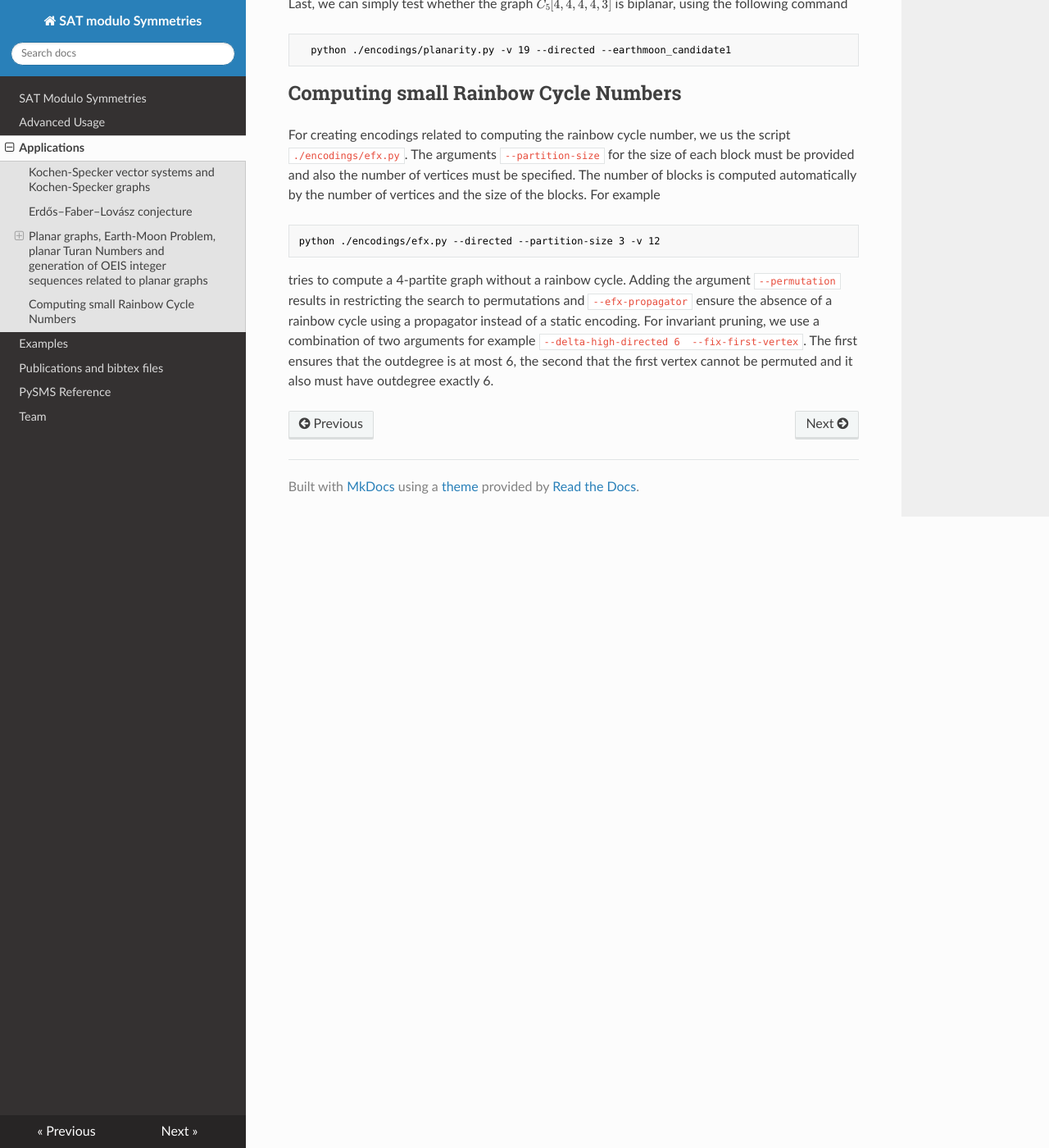
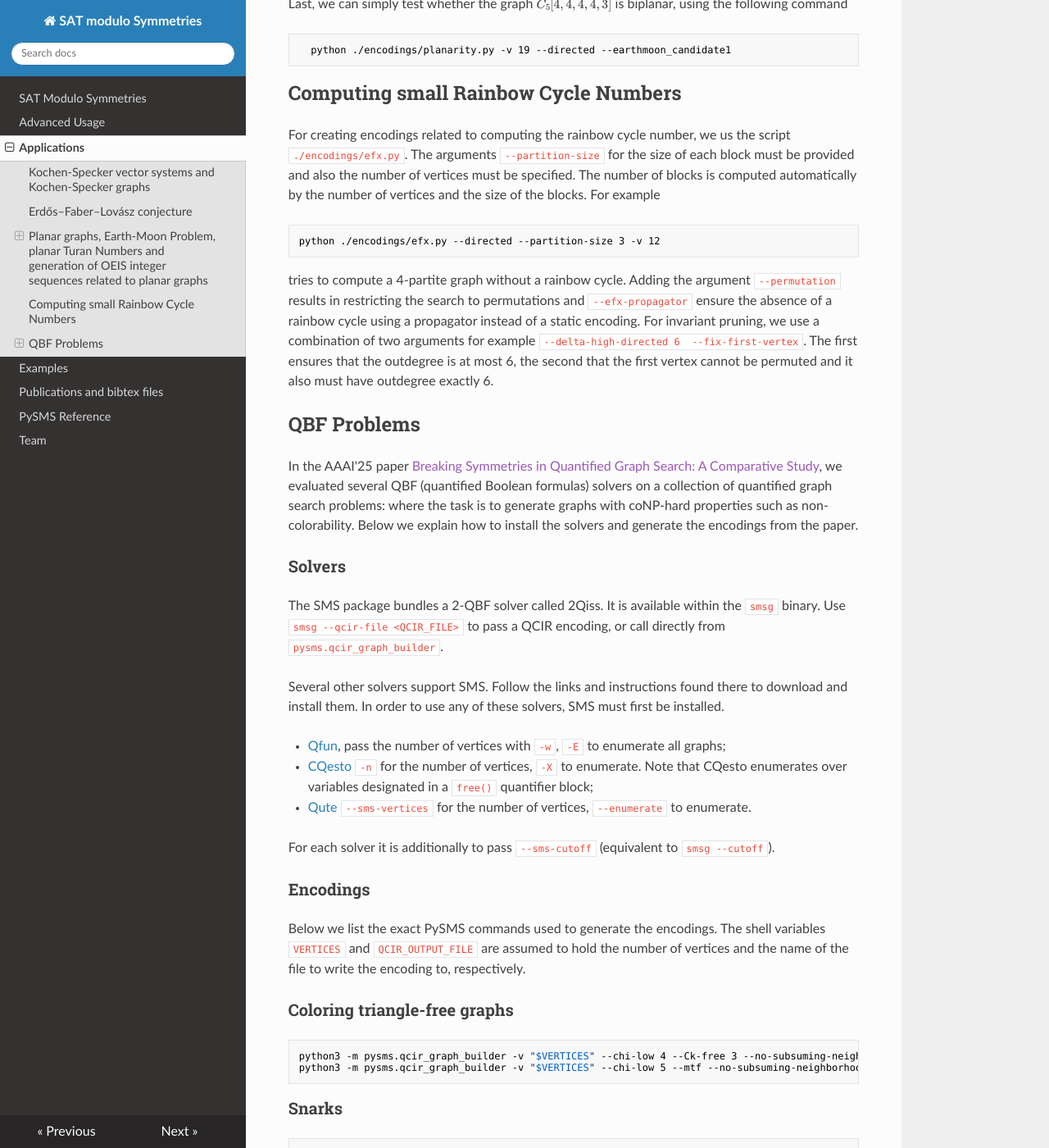
Before and after one commit to markirch/sat-modulo-symmetries, an MkDocs documentation site: the page built from docs/applications.md, in a window 1280 px wide and 1400 px high, scrolled down 3852 px. Shown: the whole window at 82% size. Built offline with MkDocs 1.6.1, drawn with Linux system fonts in a browser that asks for light colours; nearby versions of some CDN libraries; some of the changed text lies outside the part shown.

Commit message:
QBF docs

````diff
--- a/docs/applications.md
+++ b/docs/applications.md
@@ -2,25 +2,25 @@
 
 ## Kochen-Specker vector systems and Kochen-Specker graphs
 
-In the paper "Co-Certificate Learning with SAT Modulo Symmetries"([link](https://www.ijcai.org/proceedings/2023/0216.pdf)) we generated so called Kochen-Specker candidate graphs (short KS-candidates).
+In the paper [Co-Certificate Learning with SAT Modulo Symmetries](https://www.ijcai.org/proceedings/2023/0216.pdf) we generated so-called Kochen-Specker candidate graphs (short KS-candidates).
 The script `./encodings/kochen_specker.py` can be used to reproduce the results.
 
 The following command can be used to generate all KS-candidates with 19 vertices:
 
-```python
+```bash
     python ./encodings/kochen_specker.py -v 19 --all-graphs
 ```
 
 To generate cubes, we can use the arguments `--assignment-cutoff-prerun-time` which gives the time spend in seconds before cubing,  and `--assignment-cutoff`, which gives the minimal number of edge variables, which must be assigned for a cube.
 
-```python
+```bash
     python ./encodings/kochen_specker.py -v 22 --all-graphs --args-SMS "--assignment-cutoff-prerun-time 5 --assignment-cutoff 110"
 ```
 
 The previous command produces cubes for 22 vertices.
 To solve the problem with the cubes stored in the file `cubeFile`, we use the following command:
 
-```python
+```bash
     python ./encodings/kochen_specker.py -v 22 --all-graphs --args-SMS " --cubes cubeFile --cube2solve 2390 2392 "
 ```
 
@@ -187,3 +187,65 @@ python ./encodings/efx.py --directed --partition-size 3 -v 12
 tries to compute a 4-partite graph without a rainbow cycle.
 Adding the argument `--permutation` results in restricting the search to permutations and `--efx-propagator` ensure the absence of a rainbow cycle using a propagator instead of a static encoding.
 For invariant pruning, we use a combination of two arguments for example `--delta-high-directed 6  --fix-first-vertex`. The first ensures that the outdegree is at most 6, the second that the first vertex cannot be permuted and it also must have outdegree exactly 6.
+
+
+## QBF Problems ### {: #qbf}
+
+In the AAAI'25 paper [Breaking Symmetries in Quantified Graph Search: A Comparative Study](), we evaluated several QBF (quantified Boolean formulas) solvers on a collection of quantified graph search problems: where the task is to generate graphs with coNP-hard properties such as non-colorability.
+Below we explain how to install the solvers and generate the encodings from the paper.
+
+### Solvers
+
+The SMS package bundles a 2-QBF solver called 2Qiss.
+It is available within the `smsg` binary.
+Use `smsg --qcir-file <QCIR_FILE>` to pass a QCIR encoding, or call directly from `pysms.qcir_graph_builder`.
+
+Several other solvers support SMS.
+Follow the links and instructions found there to download and install them.
+In order to use any of these solvers, SMS must first be installed.
+
+- [Qfun](https://github.com/peitl/qfun-sms), pass the number of vertices with `-w`, `-E` to enumerate all graphs;
+- [CQesto](https://github.com/peitl/cqesto-sms/tree/findcut) `-n` for the number of vertices, `-X` to enumerate. Note that CQesto enumerates over variables designated in a `free()` quantifier block;
+- [Qute](https://github.com/peitl/qute-sms) `--sms-vertices` for the number of vertices, `--enumerate` to enumerate.
+
+For each solver it is additionally to pass `--sms-cutoff` (equivalent to `smsg --cutoff`).
+
+### Encodings
+
+Below we list the exact PySMS commands used to generate the encodings.
+The shell variables `VERTICES` and `QCIR_OUTPUT_FILE` are assumed to hold the number of vertices and the name of the file to write the encoding to, respectively.
+
+### Coloring triangle-free graphs
+```bash
+python3 -m pysms.qcir_graph_builder -v "$VERTICES" --chi-low 4 --Ck-free 3 --no-subsuming-neighborhoods --all-graphs --print-qcir "$QCIR_OUTPUT_FILE"
+python3 -m pysms.qcir_graph_builder -v "$VERTICES" --chi-low 5 --mtf --no-subsuming-neighborhoods --all-graphs --print-qcir "$QCIR_OUTPUT_FILE"
+```
+
+### Snarks
+```bash
+python3 -m pysms.qcir_graph_builder -v "$VERTICES" --cubic --non-3-edge-colorable --Ck-free 3 --Ck-free 4 --two-connected --all-graphs --print-qcir "$QCIR_OUTPUT_FILE"
+```
+
+### Folkman graphs
+```bash
+python3 -m pysms.qcir_graph_builder -v "$VERTICES" --folkmann 4 --no-subsuming-neighborhoods --print-qcir "$QCIR_OUTPUT_FILE"
+python3 -m pysms.qcir_graph_builder -v "$VERTICES" --folkmann 5 --no-subsuming-neighborhoods --print-qcir "$QCIR_OUTPUT_FILE"
+```
+
+### Kochen-Specker
+```bash
+python3 -m pysms.qcir_graph_builder -v "$VERTICES" --kochen-specker --all-graphs --print-qcir "$QCIR_OUTPUT_FILE"
+```
+
+### Treewidth
+```bash
+python3 -m pysms.qcir_graph_builder -v "$VERTICES" --tree-width-low-version2 4 --tree-width-upp-version1 4 --all-graphs --print-qcir "$QCIR_OUTPUT_FILE"
+python3 -m pysms.qcir_graph_builder -v "$VERTICES" --tree-width-low-version2 5 --tree-width-upp-version1 5 --all-graphs --print-qcir "$QCIR_OUTPUT_FILE"
+```
+
+### Domination in Cubic Graphs
+```bash
+python3 -m pysms.qcir_graph_builder -v "$VERTICES" --domination-conjecture --connected-static --print-qcir "$QCIR_OUTPUT_FILE"
+python3 -m pysms.qcir_graph_builder -v "$VERTICES" --domination-conjecture --bipartite --print-qcir "$QCIR_OUTPUT_FILE"
+python3 -m pysms.qcir_graph_builder -v "$VERTICES" --min-girth-compact 6 --domination-conjecture --print-qcir "$QCIR_OUTPUT_FILE"
+```
--- a/mkdocs.yml
+++ b/mkdocs.yml
@@ -17,6 +17,7 @@ markdown_extensions:
   - admonition
   - pymdownx.arithmatex:
       generic: true
+  - attr_list
 
 
 extra_javascript:
````
